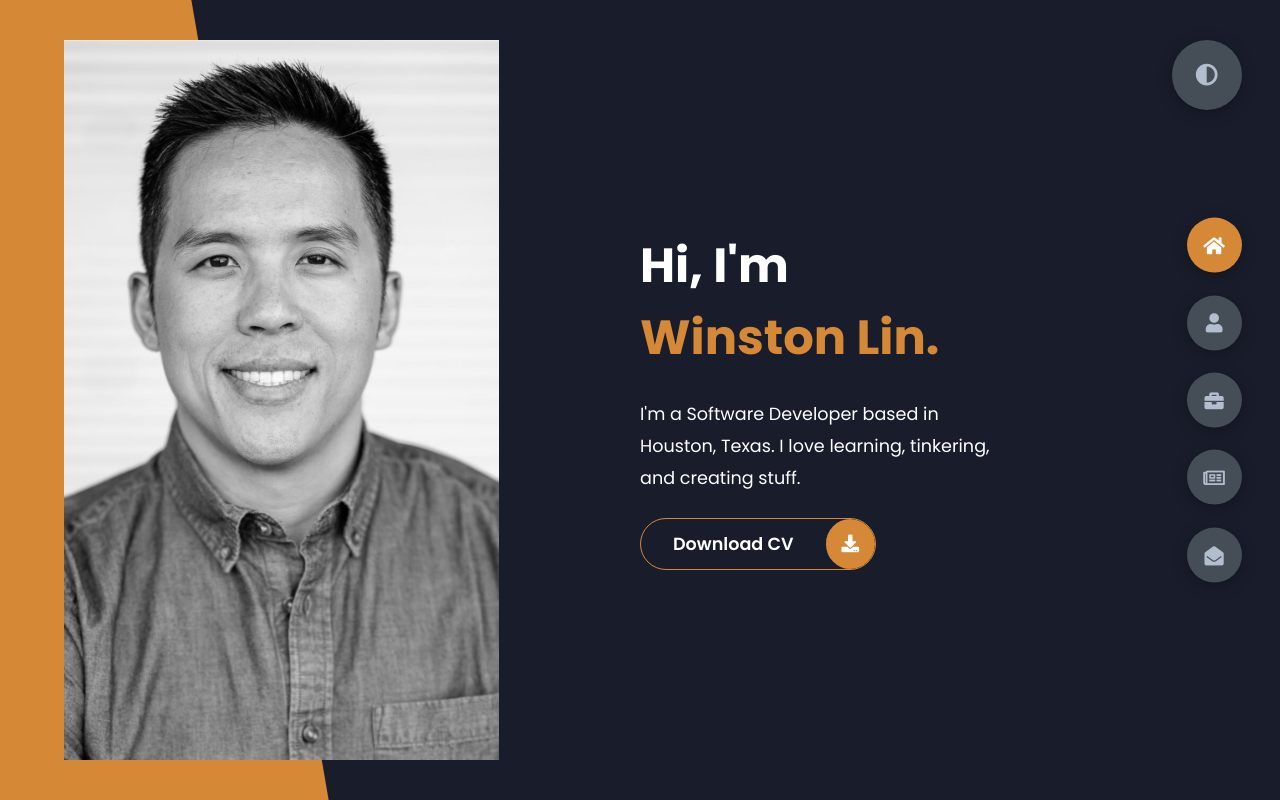
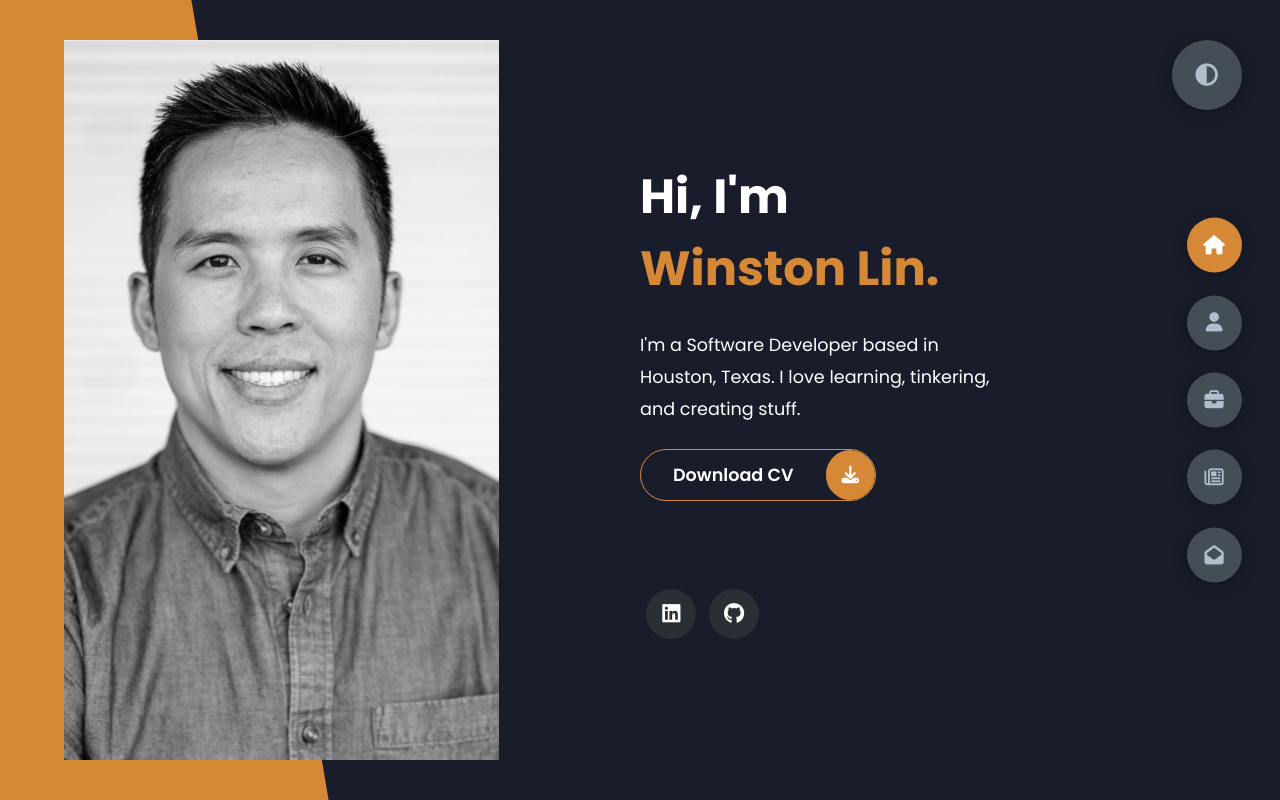
Before and after one commit to winlinworks/github.io, a plain HTML site: page index.html in a window 1280 px wide. Drawn offline with Linux system fonts and the light colour scheme.

Commit message:
Updated copy and moved LinkedIn and GitHub icons

```diff
--- a/index.html
+++ b/index.html
@@ -8,7 +8,7 @@
     <link rel="stylesheet" href="styles/styles.css">
     <link rel="preconnect" href="https://fonts.googleapis.com">
     <link rel="preconnect" href="https://fonts.gstatic.com" crossorigin>
-    <link rel="stylesheet" href="https://cdnjs.cloudflare.com/ajax/libs/font-awesome/5.15.4/css/all.min.css" integrity="sha512-1ycn6IcaQQ40/MKBW2W4Rhis/DbILU74C1vSrLJxCq57o941Ym01SwNsOMqvEBFlcgUa6xLiPY/NS5R+E6ztJQ==" crossorigin="anonymous" referrerpolicy="no-referrer" />
+    <link rel="stylesheet" href="https://cdnjs.cloudflare.com/ajax/libs/font-awesome/6.6.0/css/all.min.css" integrity="sha512-Kc323vGBEqzTmouAECnVceyQqyqdsSiqLQISBL29aUW4U/M7pSPA/gEUZQqv1cwx4OnYxTxve5UMg5GT6L4JJg==" crossorigin="anonymous" referrerpolicy="no-referrer"/>
     <link href="https://fonts.googleapis.com/css2?family=Poppins:wght@400;500;600;700;800&display=swap" rel="stylesheet">
 </head>
 <body class="main-content">
@@ -32,6 +32,30 @@
                         <span class="btn-text">Download CV</span>
                         <span class="btn-icon"><i class="fas fa-download"></i></span>
                     </a>
+                </div>
+                <div class="contact-content-con">
+                    <div class="left-contact">
+                        <div class="contact-icons">
+                            <div class="contact-icon">
+                                <a href="https://www.linkedin.com/in/winlinworks/" target="_blank">
+                                    <i class="fa-brands fa-linkedin"></i>
+                                </a>
+                                <a href="https://github.com/winlinworks" target="_blank">
+                                    <i class="fa-brands fa-github"></i>
+                                </a>
+                                <!-- <a href="www.facebook.com" target="_blank">
+                                    <i class="fab fa-facebook-f"></i>
+                                </a>
+                                <a href="#" target="_blank">
+                                    <i class="fab fa-twitter"></i>
+                                </a>
+
+                                <a href="#" target="_blank">
+                                    <i class="fab fa-youtube"></i>
+                                </a> -->
+                            </div>
+                        </div>
+                    </div>
                 </div>
             </div>
         </div>
@@ -263,8 +287,8 @@
                     Let's connect. You can reach me via <a href="https://www.linkedin.com/in/winlinworks/" target="_blank">LinkedIn</a> or the contact form below.
                 </p>
                 <div class="contact-content-con">
-                    <!-- <div class="left-contact">
-                        <div class="contact-info">
+                    <div class="left-contact">
+                        <!-- <div class="contact-info">
                             <div class="contact-item">
                                 <div class="icon">
                                     <i class="fas fa-map-marker-alt"></i>
@@ -310,24 +334,8 @@
                                     <span>English, Spanish, Mandarin</span>
                                 </p>
                             </div>
-                        </div>
-                        <div class="contact-icons">
-                            <div class="contact-icon">
-                                <a href="www.facebook.com" target="_blank">
-                                    <i class="fab fa-facebook-f"></i>
-                                </a>
-                                <a href="#" target="_blank">
-                                    <i class="fab fa-twitter"></i>
-                                </a>
-                                <a href="#" target="_blank">
-                                    <i class="fab fa-github"></i>
-                                </a>
-                                <a href="#" target="_blank">
-                                    <i class="fab fa-youtube"></i>
-                                </a>
-                            </div>
-                        </div>
-                    </div> -->
+                        </div> -->
+                    </div>
                     <div class="right-contact">
                         <form action="" class="contact-form">
                             <div class="input-control i-c-2">
```
